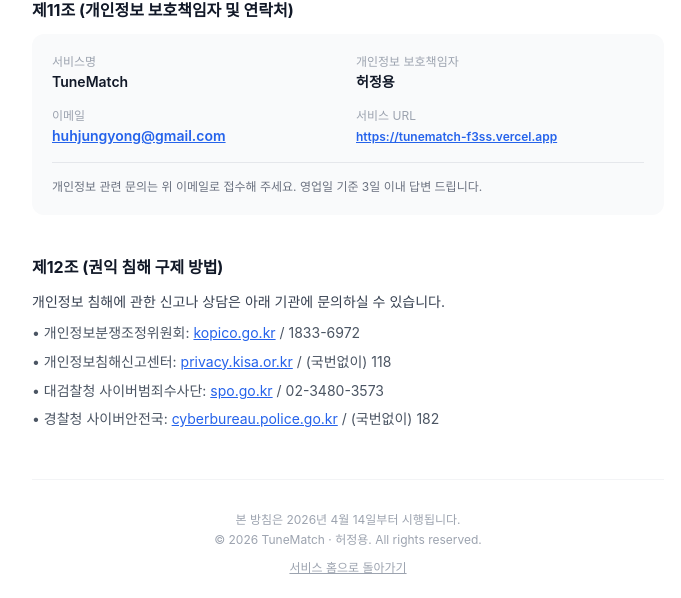
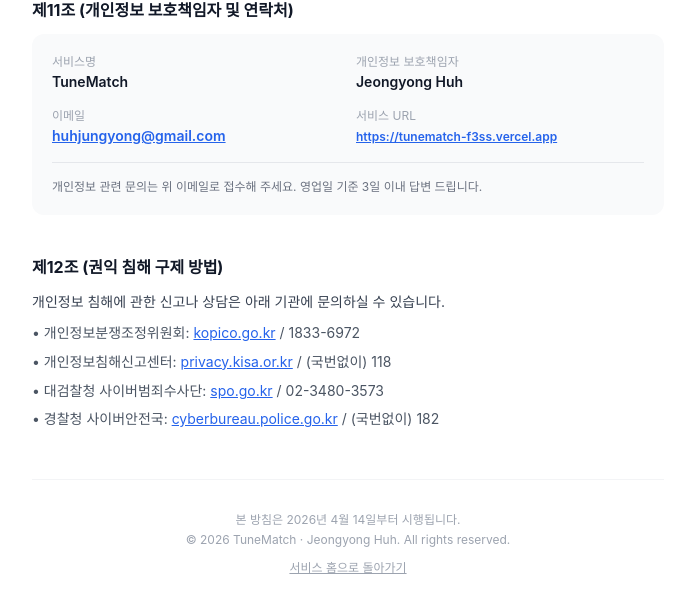
Before and after one commit to JYdragon37/tunematch, a Next.js app: page /privacy in a window 1280 px wide. Shown: the part 2509-3107 px from the top of the page, without its empty margins (292-973 px from the left). Built offline with nearby package versions, Linux system fonts and the light colour scheme; no server answers.

Commit message:
fix: 개인정보 보호책임자 영문명으로 변경 (Jeongyong Huh)

```diff
--- a/src/app/privacy/page.tsx
+++ b/src/app/privacy/page.tsx
@@ -8,7 +8,7 @@
 
 const LAST_UPDATED = "2026년 4월 14일";
 const SERVICE_NAME = "TuneMatch";
-const OPERATOR_NAME = "허정용";
+const OPERATOR_NAME = "Jeongyong Huh";
 const CONTACT_EMAIL = "huhjungyong@gmail.com";
 const SERVICE_URL = "https://tunematch-f3ss.vercel.app";
 
```
